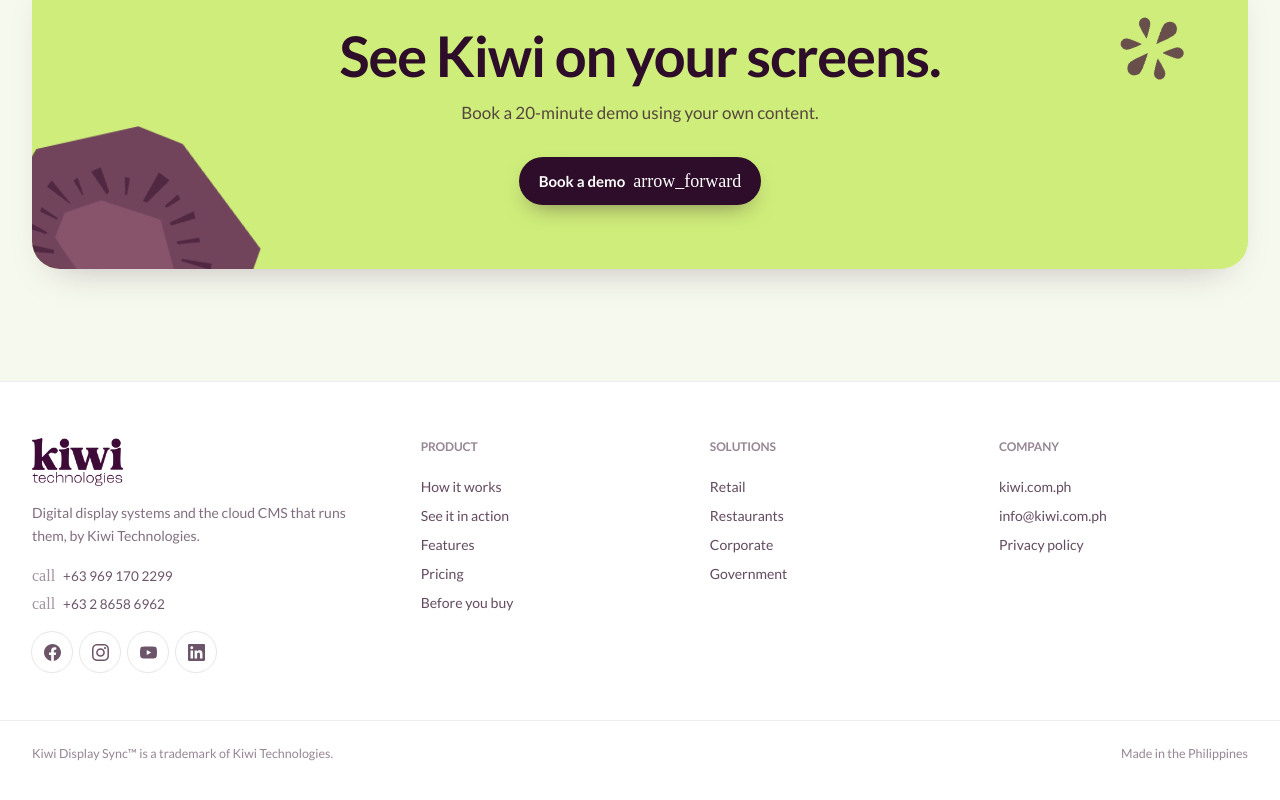
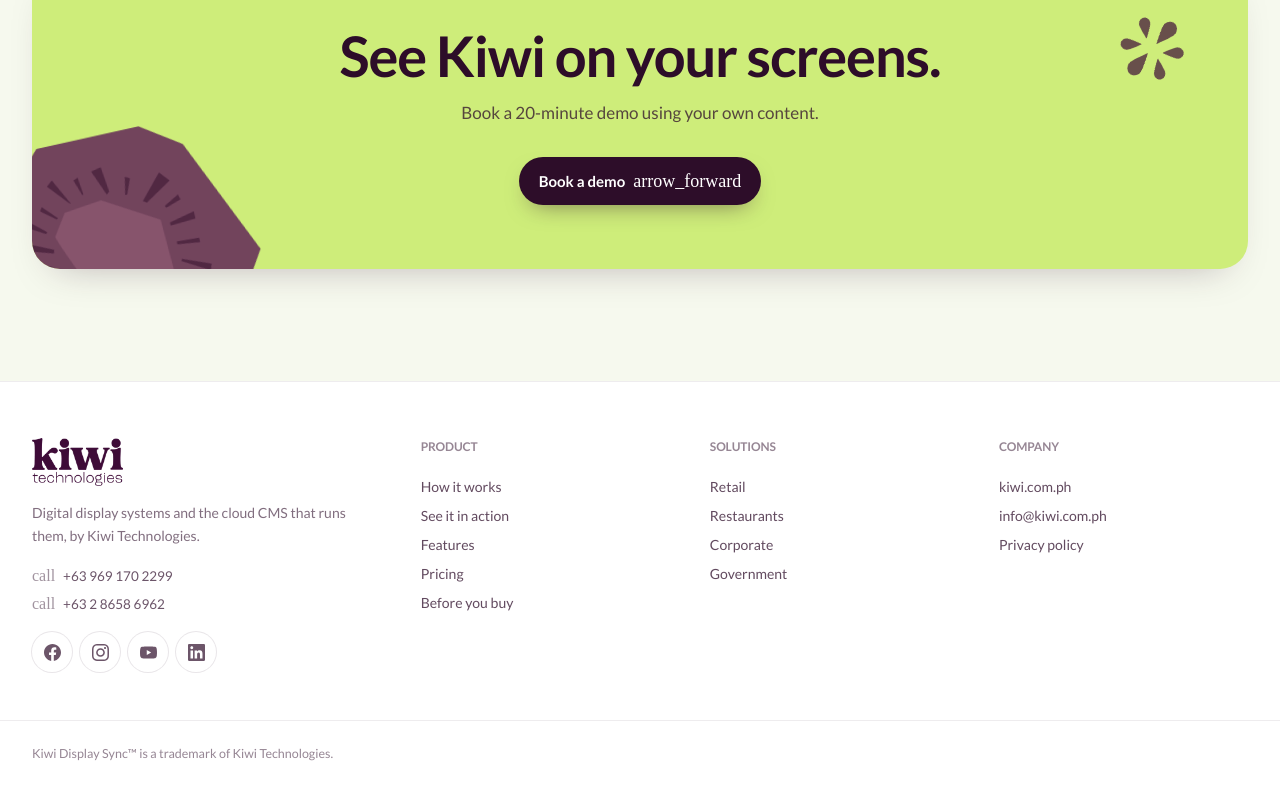
Before and after one commit to Wilson-Works-PH/kiwi-display-sync, a React (Vite) app: page / in a window 1280 px wide. Shown: the part 7742-8542 px from the top of the page. Built offline with nearby package versions, Linux system fonts and the light colour scheme.

Commit message:
update footer

```diff
--- a/src/concept-c/CSections.tsx
+++ b/src/concept-c/CSections.tsx
@@ -1374,7 +1374,6 @@
       </div>
       <div className="mx-auto mt-10 flex max-w-[1280px] flex-wrap items-center justify-between gap-3 border-t border-plum-950/[0.08] px-5 pt-6 text-[12.5px] text-plum-950/50 sm:px-8 lg:mt-12">
         <span>Kiwi Display Sync™ is a trademark of Kiwi Technologies.</span>
-        <span>Made in the Philippines</span>
       </div>
     </footer>
   );
```
